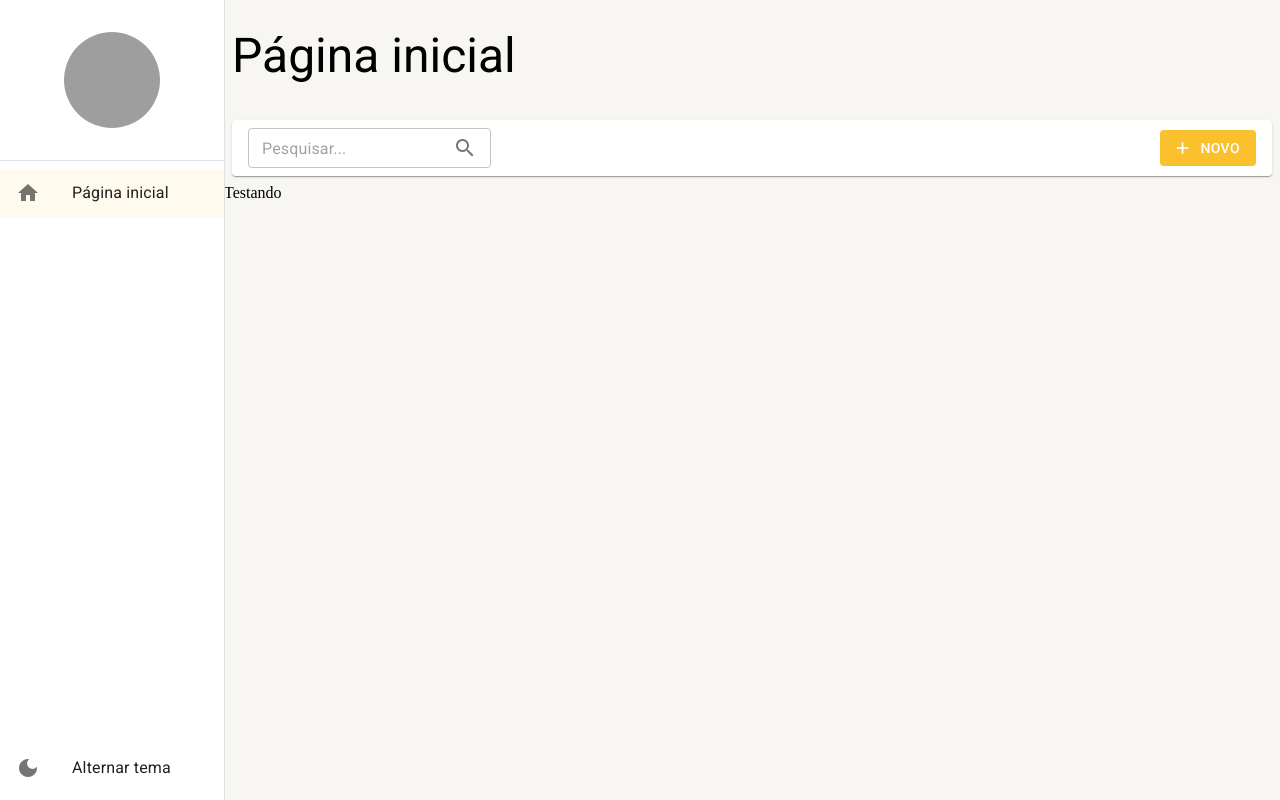
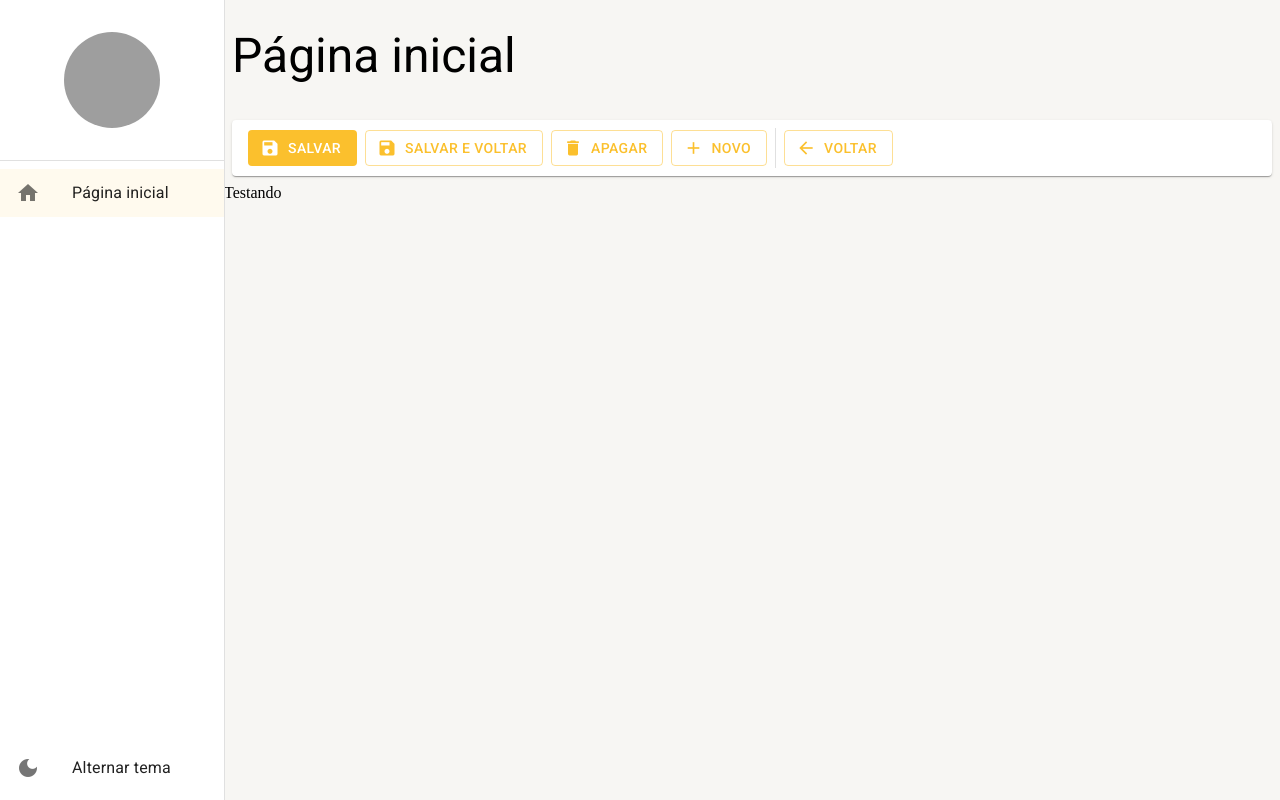
Before and after one commit to KellyBarbosa/react-mui-typescript, a React (Vite) app: page /pagina-inicial in a window 1280 px wide. Built offline with nearby package versions, Linux system fonts and the light colour scheme; grey boxes are pictures that could not be loaded.

Commit message:
Aula 15 P2 - Adicionado a barra de ferramentas de detalhe

```diff
--- a/src/pages/dashboard/Dashboard.tsx
+++ b/src/pages/dashboard/Dashboard.tsx
@@ -1,11 +1,11 @@
-import { FerramentasDaListagem } from '../../shared/components';
+import { FerramentasDeDetalhe } from '../../shared/components';
 import { LayoutBaseDePagina } from '../../shared/layouts';
 
 export const Dashboard = () => {
   return (
     <LayoutBaseDePagina
       titulo="Página inicial"
-      barraDeFerramentas={<FerramentasDaListagem mostrarInputBusca />}
+      barraDeFerramentas={<FerramentasDeDetalhe />}
     >
       Testando
     </LayoutBaseDePagina>
--- /dev/null
+++ b/src/shared/components/ferramentas-de-detalhe/FerramentasDeDetalhe.tsx
@@ -0,0 +1,64 @@
+import { Box, Button, Divider, Icon, Paper, useTheme } from '@mui/material';
+
+export const FerramentasDeDetalhe: React.FC = () => {
+  const theme = useTheme();
+  return (
+    <Box
+      gap={1}
+      marginX={1}
+      padding={1}
+      paddingX={2}
+      display="flex"
+      alignItems="center"
+      height={theme.spacing(5)}
+      component={Paper}
+    >
+      <Button
+        color="primary"
+        variant="contained"
+        disableElevation
+        startIcon={<Icon>save</Icon>}
+      >
+        Salvar
+      </Button>
+
+      <Button
+        color="primary"
+        variant="outlined"
+        disableElevation
+        startIcon={<Icon>save</Icon>}
+      >
+        Salvar e voltar
+      </Button>
+
+      <Button
+        color="primary"
+        variant="outlined"
+        disableElevation
+        startIcon={<Icon>delete</Icon>}
+      >
+        Apagar
+      </Button>
+
+      <Button
+        color="primary"
+        variant="outlined"
+        disableElevation
+        startIcon={<Icon>add</Icon>}
+      >
+        Novo
+      </Button>
+
+      <Divider variant="middle" orientation="vertical" />
+
+      <Button
+        color="primary"
+        variant="outlined"
+        disableElevation
+        startIcon={<Icon>arrow_back</Icon>}
+      >
+        Voltar
+      </Button>
+    </Box>
+  );
+};
--- a/src/shared/components/index.ts
+++ b/src/shared/components/index.ts
@@ -1,2 +1,3 @@
 export * from './menu-lateral/MenuLateral';
 export * from './ferramentas-da-listagem/FerramentasDaListagem';
+export * from './ferramentas-de-detalhe/FerramentasDeDetalhe';
```
